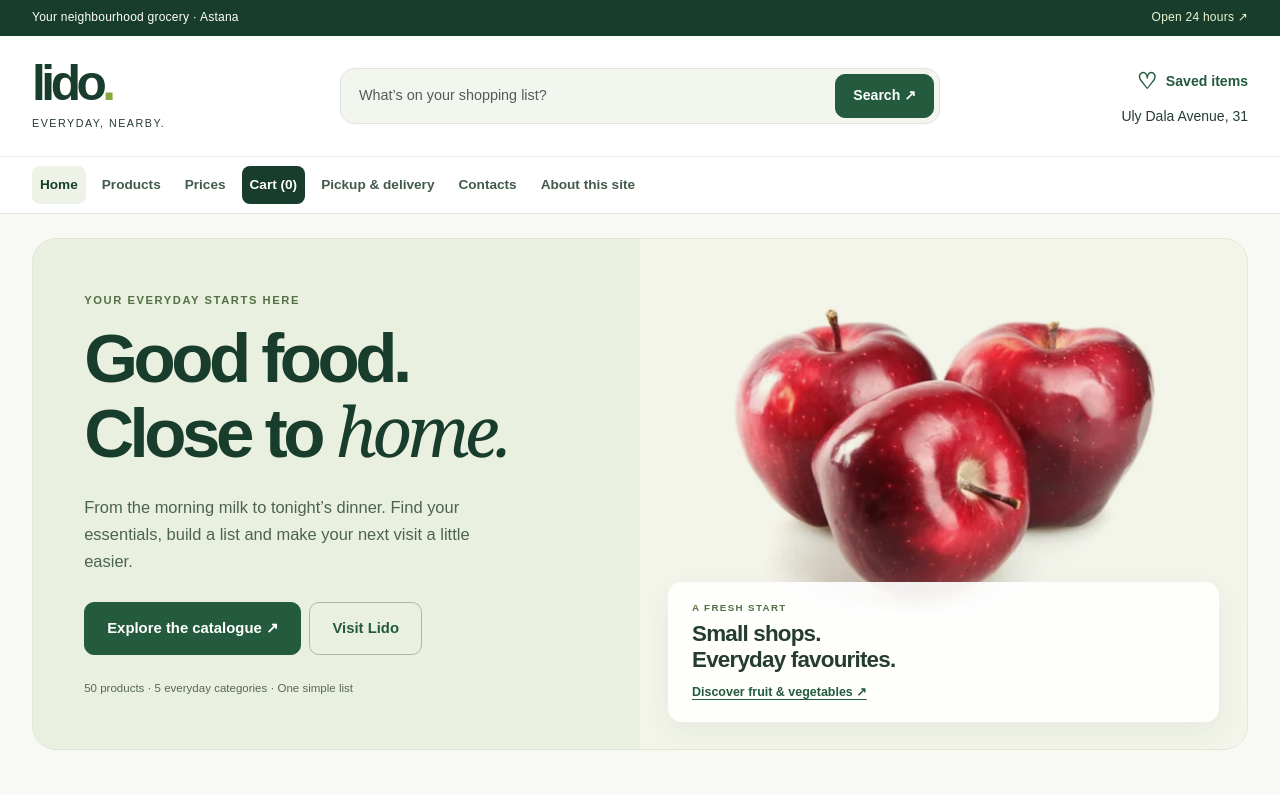
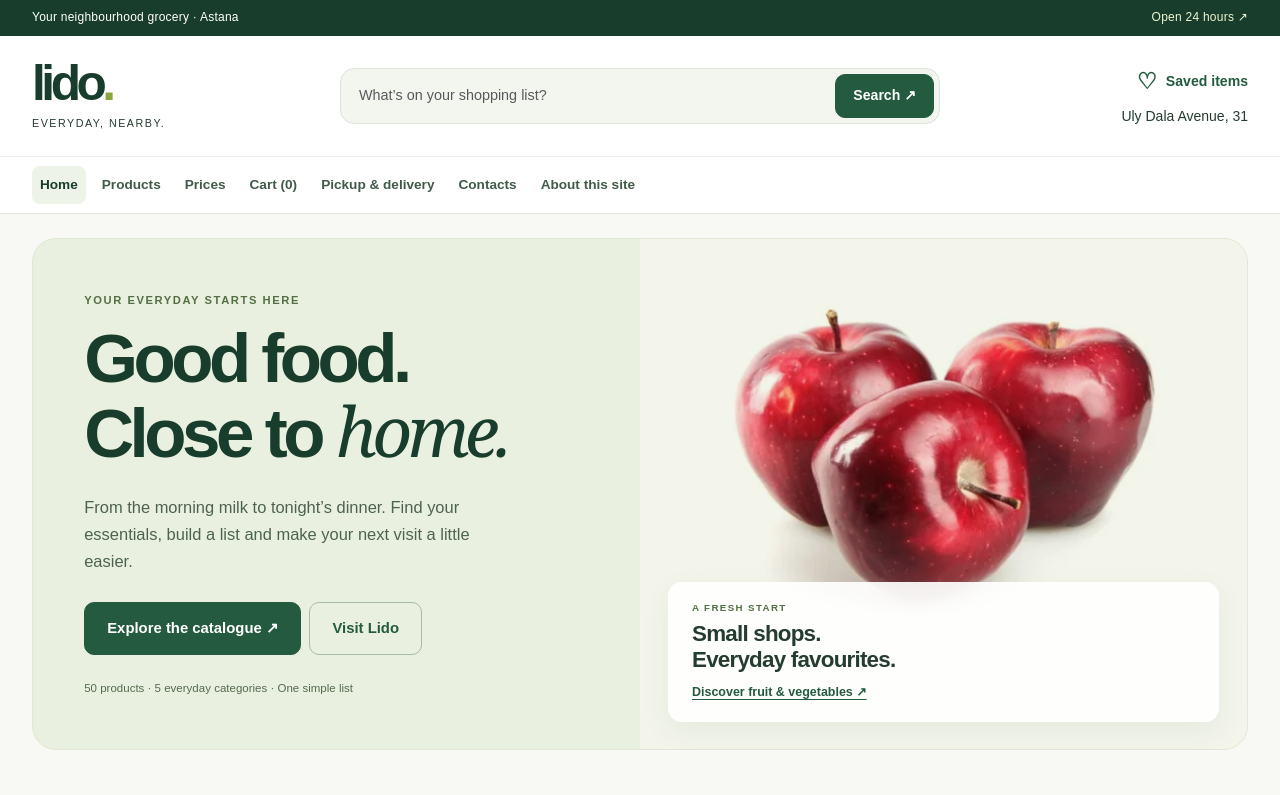
Before and after one commit to Temirlan222/WEB, a plain HTML site: page Grocery/index.html in a window 1280 px wide. Shown: the top 795 px of the page. Drawn offline with nearby package versions, Linux system fonts and the light colour scheme.

Commit message:
Match Cart navigation styling to other menu links

```diff
--- a/Grocery/css/site.css
+++ b/Grocery/css/site.css
@@ -19,8 +19,6 @@ h1 { font-weight:750; }
 .site-nav { background:#fff; border-top:1px solid #edf0e9; border-bottom:1px solid var(--lido-line); --bs-navbar-color:#425a49; --bs-navbar-active-color:#183d2c; --bs-navbar-hover-color:#245b3e; padding:9px 0; }
 .site-nav .nav-link { border-radius:8px; padding:8px 15px; font-size:.85rem; font-weight:600; }
 .site-nav .nav-link:hover,.site-nav .nav-link.active { background:#edf3e6; color:var(--lido-ink); }
-.site-nav [data-cart-link] { background:var(--lido-ink); color:#fff; }
-.site-nav [data-cart-link]:hover,.site-nav [data-cart-link].active { background:var(--lido-green); color:#fff; }
 .site-main { overflow-wrap:anywhere; }
 .site-main > .display-5 { margin-top:10px; }
 .site-main img { max-width:100%; }
```
